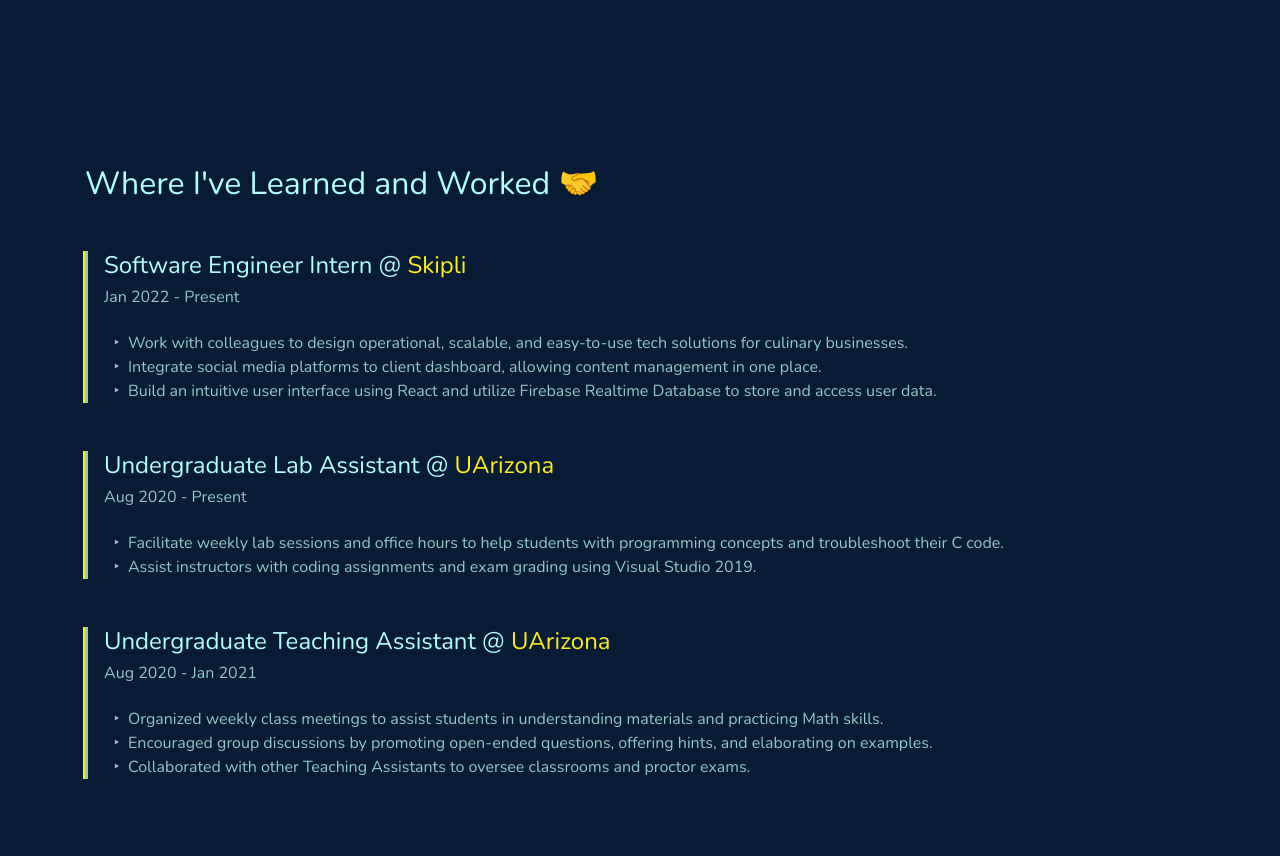
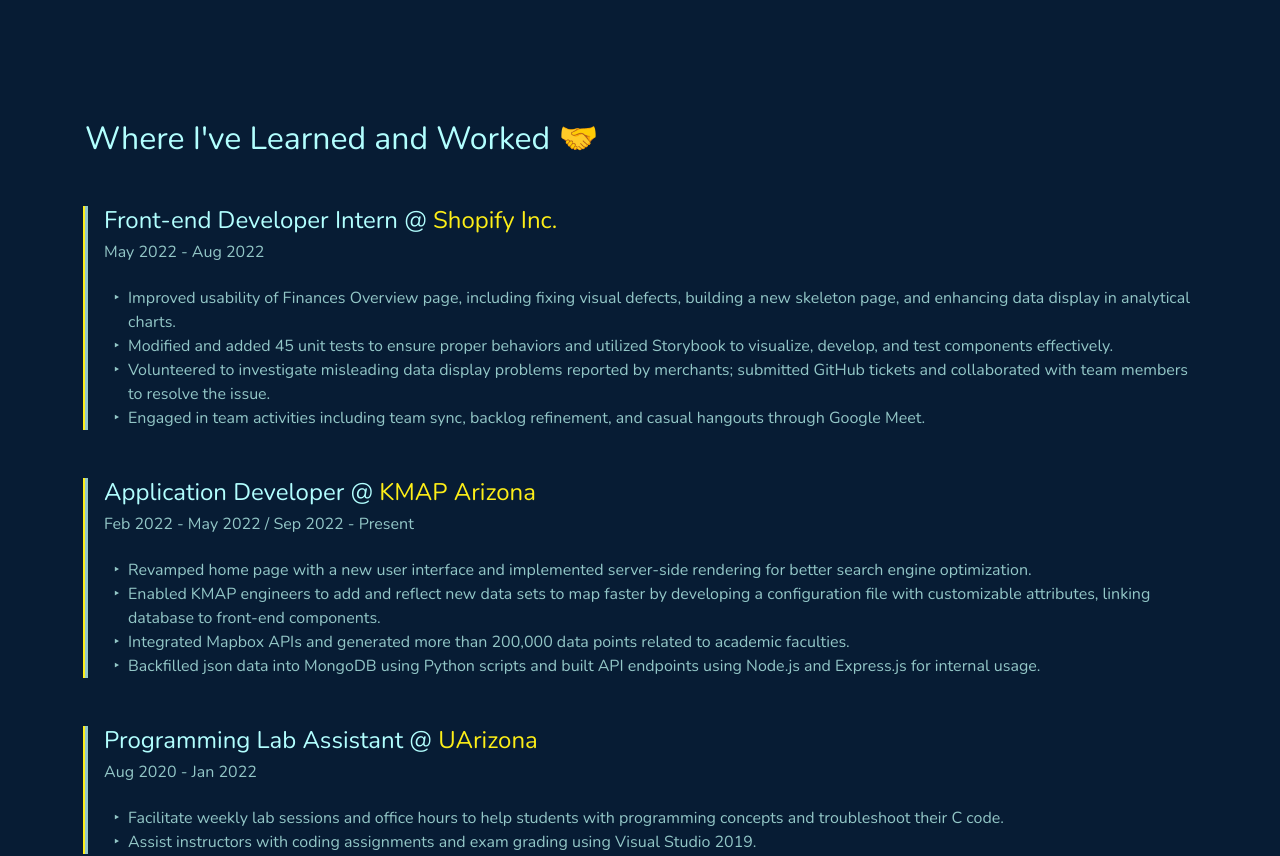
Before and after one commit to sonmac1203/portfolio-website, a React (Create React App) app: page / in a window 1280 px wide. Shown: the part 1520-2376 px from the top of the page. Built offline with nearby package versions, Linux system fonts and the light colour scheme.

Commit message:
Updated Experiences

```diff
--- a/src/components/Experiences.js
+++ b/src/components/Experiences.js
@@ -1,83 +1,56 @@
 import React from 'react';
 import { List, Container } from 'reactstrap';
+import experiences from '../config/experiences.json';
 
 const Experiences = () => {
+  const header = (title, organization, url) => {
+    return (
+      <>
+        {title}{' '}
+        <span className='emphasized'>
+          {url.length > 0 ? (
+            <a href={url} target='_blank' className='special-link'>
+              {organization}
+            </a>
+          ) : (
+            organization
+          )}
+        </span>
+      </>
+    );
+  };
   return (
     <section id='experiences'>
       <Container>
         <h2 className='mb-5 element-name'>
           Where I've Learned and Worked &#129309;
         </h2>
-        <div className='exp-item mb-5'>
-          <h4 className='ml-3 experience-title'>
-            Software Engineer Intern @{' '}
-            <span className='emphasized'>
-              <a
-                href='https://www.skiplinow.com/'
-                target='_blank'
-                className='special-link'
-              >
-                Skipli
-              </a>
-            </span>
-          </h4>
-          <h6 className='ml-3 mb-4'>Jan 2022 - Present</h6>
-          <List className='exp-list'>
-            <li>
-              Work with colleagues to design operational, scalable, and
-              easy-to-use tech solutions for culinary businesses.
-            </li>
-            <li>
-              Integrate social media platforms to client dashboard, allowing
-              content management in one place.
-            </li>
-            <li>
-              Build an intuitive user interface using React and utilize Firebase
-              Realtime Database to store and access user data.
-            </li>
-          </List>
-        </div>
-        <div className='exp-item mb-5'>
-          <h4 className='ml-3 experience-title'>
-            Undergraduate Lab Assistant @{' '}
-            <span className='emphasized'>UArizona</span>
-          </h4>
-          <h6 className='ml-3 mb-4'>Aug 2020 - Present</h6>
-          <List className='exp-list'>
-            <li>
-              Facilitate weekly lab sessions and office hours to help students
-              with programming concepts and troubleshoot their C code.
-            </li>
-            <li>
-              Assist instructors with coding assignments and exam grading using
-              Visual Studio 2019.
-            </li>
-          </List>
-        </div>
-        <div className='exp-item'>
-          <h4 className='ml-3 experience-title'>
-            Undergraduate Teaching Assistant @{' '}
-            <span className='emphasized'>UArizona</span>
-          </h4>
-          <h6 className='ml-3 mb-4'>Aug 2020 - Jan 2021</h6>
-          <List className='exp-list'>
-            <li>
-              Organized weekly class meetings to assist students in
-              understanding materials and practicing Math skills.
-            </li>
-            <li>
-              Encouraged group discussions by promoting open-ended questions,
-              offering hints, and elaborating on examples.
-            </li>
-            <li>
-              Collaborated with other Teaching Assistants to oversee classrooms
-              and proctor exams.
-            </li>
-          </List>
-        </div>
+        {experiences.map((e, k) => (
+          <ExperienceItem
+            key={k}
+            header={header(e.title, e.organization, e.url)}
+            time={e.time}
+            description={e.description}
+            last={k === experiences.length - 1}
+          />
+        ))}
       </Container>
     </section>
   );
 };
 
+const ExperienceItem = ({ header, time, description, last }) => {
+  return (
+    <div className={!last ? 'mb-5 exp-item' : 'exp-item'}>
+      <h4 className='ml-3 experience-title'>{header}</h4>
+      <h6 className='ml-3 mb-4'>{time}</h6>
+      <List className='exp-list'>
+        {description.map((point, key) => (
+          <li key={key}>{point}</li>
+        ))}
+      </List>
+    </div>
+  );
+};
+
 export default Experiences;
```
